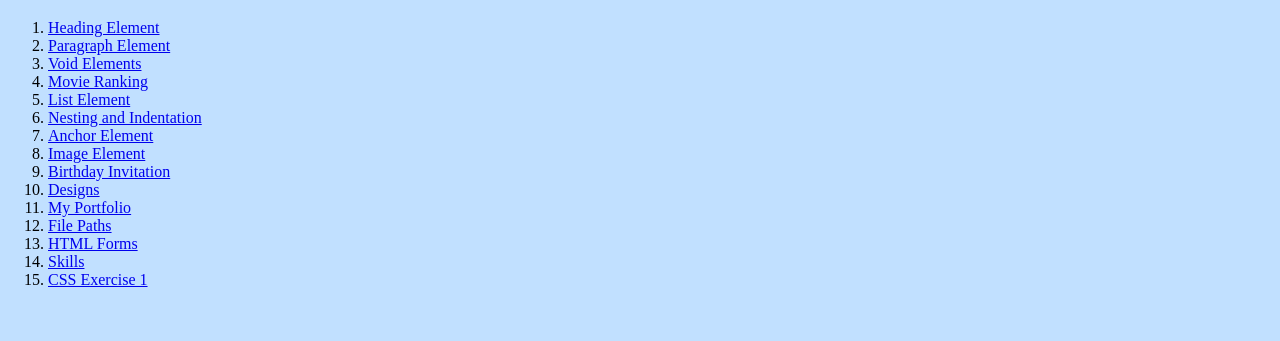
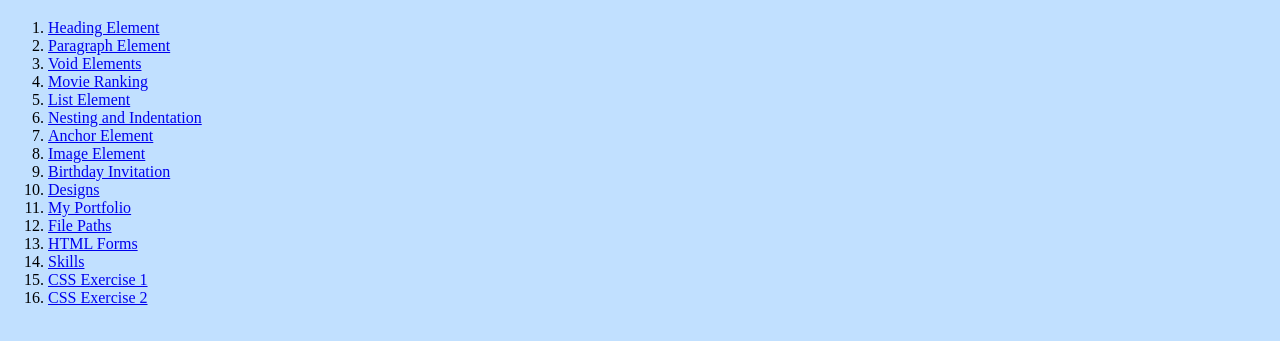
Before and after one commit to w-yap/html-portfolio, a plain HTML site: page exercises.html in a window 1280 px wide. Shown: the part 105-446 px from the top of the page. Drawn offline with Linux system fonts and the light colour scheme.

Commit message:
Update exercises.html

```diff
--- a/exercises.html
+++ b/exercises.html
@@ -26,5 +26,6 @@
     <li><a href="contact-me.html">HTML Forms</a></li>
     <li><a href="skills.html">Skills</a></li>
     <li><a href="css-exercise-01/index.html">CSS Exercise 1</a></li>
+    <li><a href="css-exercise-02/index.html">CSS Exercise 2</a></li>
 
 </ol>
```
